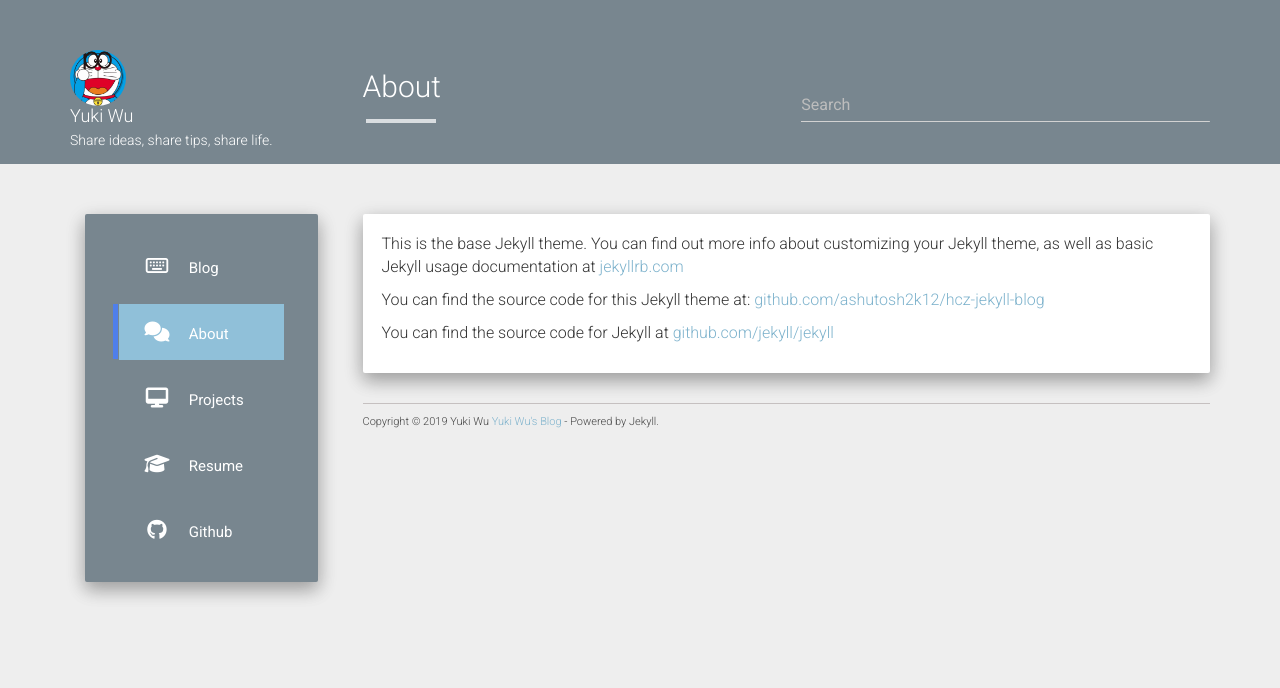
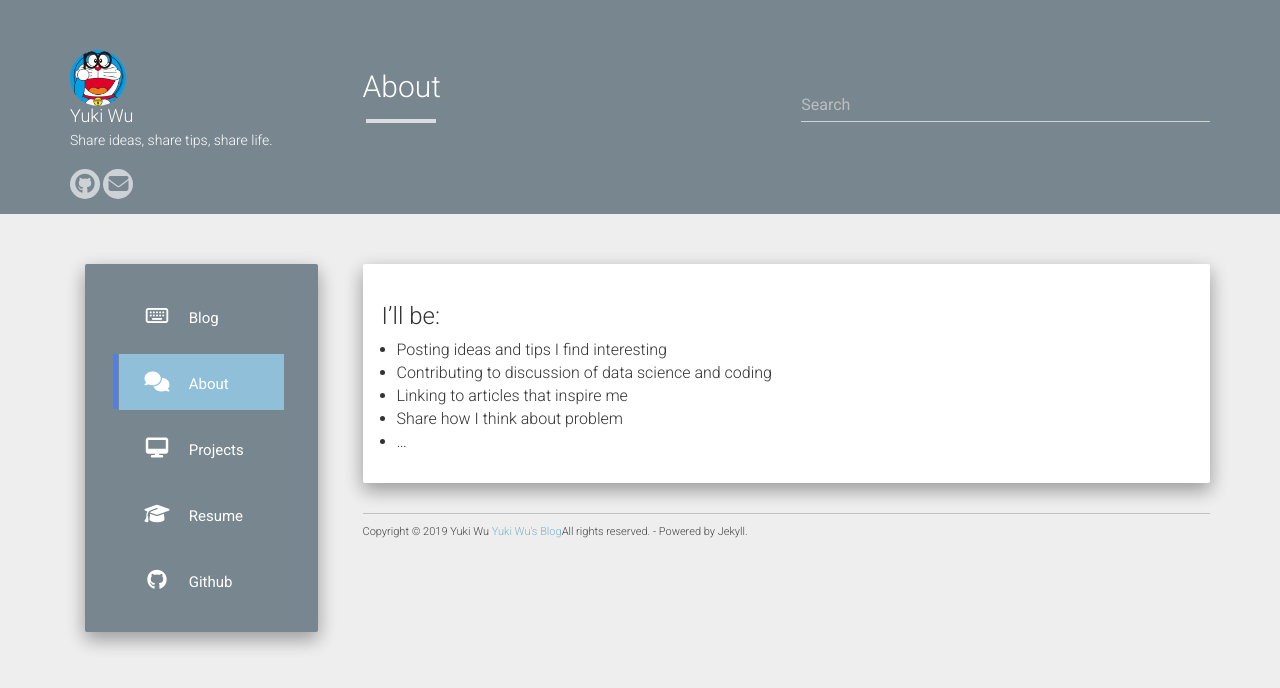
Before and after one commit to wuyuki/wuyuki.github.io, a Jekyll site: the page built from about.md, in a window 1280 px wide. Shown: the top 688 px of the page. Built offline with Jekyll 4.4.1, drawn with Linux system fonts in a browser that asks for light colours; nearby versions of some CDN libraries.

Commit message:
//init commit

```diff
--- a/_includes/footer.html
+++ b/_includes/footer.html
@@ -1,5 +1,5 @@
 <footer>
-  Copyright © 2019 Yuki Wu <a href="https://wuyuki.github.io/">Yuki Wu's Blog</a> - Powered by Jekyll.
+  Copyright © 2019 Yuki Wu <a href="https://wuyuki.github.io/">Yuki Wu's Blog</a>All rights reserved. - Powered by Jekyll.
 </footer>
 <div align="center">
   <script async src="https://pagead2.googlesyndication.com/pagead/js/adsbygoogle.js"></script>
--- a/_includes/header.html
+++ b/_includes/header.html
@@ -8,7 +8,7 @@
             <div class="row-details">
               <h4 class="list-group-item-heading">{{ site.author }}</h4>
               <p class="list-group-item-text">{{ site.about }}</p>
-              <!-- {% include social_links.html %} -->
+              {% include social_links.html %}
             </div>
             <div class="navbar-header pull-right">
               <button type="button" class="navbar-toggle collapsed" data-toggle="collapse" data-target="#bs-example-navbar-collapse-1" aria-expanded="false">
--- a/_layouts/post.html
+++ b/_layouts/post.html
@@ -5,7 +5,7 @@ layout: default
 <article class="content">
     <div class="post">{{ content }}</div>
     <hr />
-    {% include share-page.html %}
+    <!-- {% include share-page.html %} -->
 </article>
 <hr />
 {% assign hasSimilar = '' %}
--- a/about.md
+++ b/about.md
@@ -4,8 +4,9 @@ title: About
 permalink: /about/
 ---
 
-This is the base Jekyll theme. You can find out more info about customizing your Jekyll theme, as well as basic Jekyll usage documentation at [jekyllrb.com](http://jekyllrb.com/)
-
-You can find the source code for this Jekyll theme at: [github.com/ashutosh2k12/hcz-jekyll-blog](https://github.com/ashutosh2k12/hcz-jekyll-blog)
-
-You can find the source code for Jekyll at [github.com/jekyll/jekyll](https://github.com/jekyll/jekyll)
+### I’ll be:
+* Posting ideas and tips I find interesting
+* Contributing to discussion of data science and coding
+* Linking to articles that inspire me
+* Share how I think about problem
+* ...
```
Also changed, not shown: _data/social.json (+4 -12 lines).
